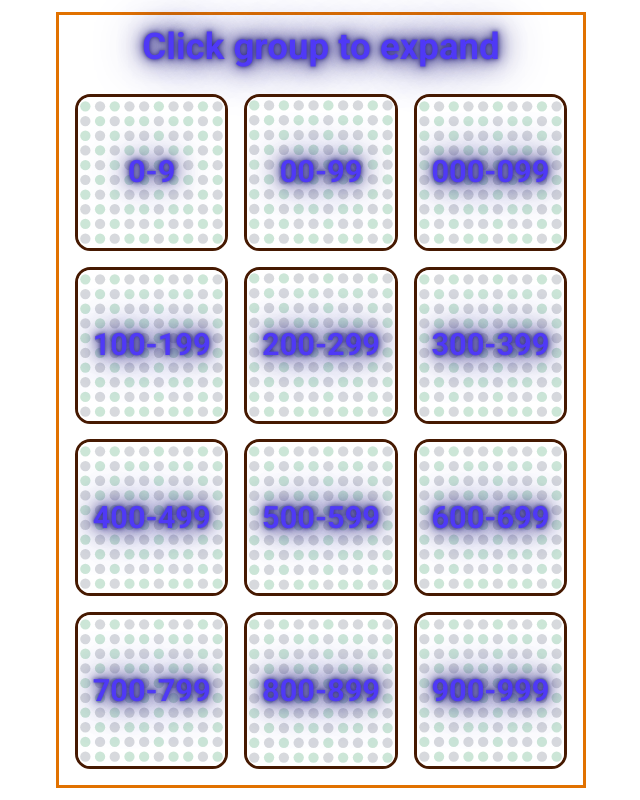
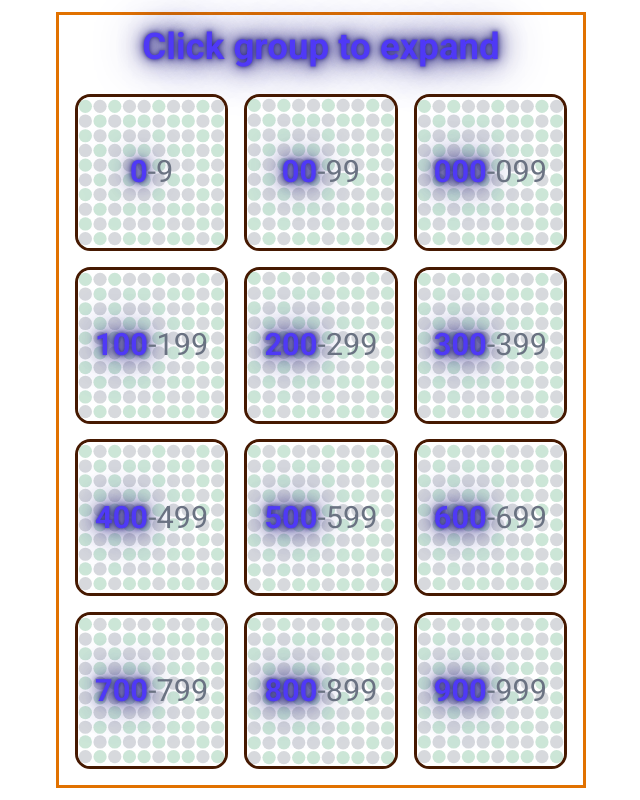
Before and after one commit to danielvance1/memory-trainer, a Next.js app: page /mappings in a window 1280 px wide. Shown: the whole page, without its empty margins (319-959 px from the left). Built offline with nearby package versions, Linux system fonts and the light colour scheme.

Commit message:
can now expand bubble group previews (badly).

```diff
--- a/app/components/BubbleGroupPreview.tsx
+++ b/app/components/BubbleGroupPreview.tsx
@@ -10,6 +10,8 @@ export type BubbleGroupPreviewProps = {
 }
 
 function BubbleGroupPreview({ first, bubbleCount, significantDigits, bubbleStates }: BubbleGroupPreviewProps) {
+    const [expanded, setExpanded] = useState(false);
+
     let displayFirst = first.toString()
     let displayLast = (first+bubbleCount-1).toString()
 
@@ -22,7 +24,7 @@ function BubbleGroupPreview({ first, bubbleCount, significantDigits, bubbleState
 
     function generateDotGridSVG(bubbleStates: boolean[]) {
         const cellSize = 10
-        const dotRadius = cellSize * 0.35
+        const dotRadius = cellSize * 0.45
 
         const circles = bubbleStates.map((isGreen, i) => {
             const col = i%10
@@ -45,7 +47,8 @@ function BubbleGroupPreview({ first, bubbleCount, significantDigits, bubbleState
     const testPercentage = 0.4
 
     return (
-        <div className="h-full w-full @container">
+        <div className={`h-full w-full @container`}
+             onClick={() => setExpanded(true)}>
             <div className={`transition-colors duration-200 ease-in-out
                             w-full h-full
                             rounded-[10cqw]
@@ -64,8 +67,11 @@ function BubbleGroupPreview({ first, bubbleCount, significantDigits, bubbleState
                     <div className="bg-indigo-950/80 col-start-1 row-start-1 w-full rounded-r-[7cqw]"></div>
                     <div className="bg-background/80 col-start-2 row-start-1 w-full"></div>
                     <div className="grid col-start-1 col-end-3 row-start-1 place-items-center
-                                    awesome-text text-[20cqw] w-full h-full hover:opacity-0 transition-opacity duration-0  glow-text">
-                        {title}
+                                    w-full h-full hover:opacity-0 transition-opacity duration-0">
+                        <div>
+                            <span className="awesome-text text-[20cqw] glow-text">{displayFirst}</span>
+                            <span className="text-[20cqw] text-gray-500">{"-" + displayLast}</span>
+                        </div>
                     </div>
                 </div>
             </div>
--- a/app/mappings/page.tsx
+++ b/app/mappings/page.tsx
@@ -8,6 +8,7 @@ import { BubbleGroupPreviewProps } from '../components/BubbleGroupPreview'
 
 export default function MappingsPage() {
     const [hyperFocus, setHyperFocus] = useState(false)
+    const [expandedIdx, setExpandedIdx] = useState(-1)
 
 
   // const digitsRegex = /^\d{1,3}$/;
@@ -51,7 +52,12 @@ export default function MappingsPage() {
         })
     }
 
-
+    const expandedPosition = {
+        gridRowStart: 1,
+        gridRowEnd: 4,
+        gridColumnStart: 1,
+        gridColumnEnd: 4
+    }
 
     return (
         // <div className="aspect-1/3 bg-red-50 h-screen">
@@ -77,23 +83,28 @@ export default function MappingsPage() {
                             const row = Math.floor(index/3) + 1
                             const col = index%3+1
 
+                            const startPosition = {
+                                gridRowStart: row,
+                                gridRowEnd: row+1,
+                                gridColumnStart: col,
+                                gridColumnEnd: col+1
+                            }
+
                             return (
-                                <div key={index}
+                                <motion.div key={index}
+                                     layout
+                                     transition={{ duration: 0.3, ease: 'easeInOut'}}
                                      className="hover:z-10"
                                      onMouseEnter={() => setHyperFocus(true)}
                                      onMouseLeave={() => setHyperFocus(false)}
-                                    style={{
-                                        gridRowStart: row,
-                                        gridRowEnd: row+1,
-                                        gridColumnStart: col,
-                                        gridColumnEnd: col+1
-                                    }}>
+                                     onClick={() => setExpandedIdx(index)}
+                                    style={expandedIdx==index ? { ...expandedPosition } : { ...startPosition }}>
                                     <BubbleGroupPreview
                                         first={props.first}
                                         bubbleCount={props.bubbleCount}
                                         significantDigits={props.significantDigits}
                                         bubbleStates={testData}/>
-                                </div>
+                                </motion.div>
                             )
                         })}
                         <div className={`${hyperFocus ? "opacity-80" : "opacity-0"} transition-opacity duration-800 bg-background col-start-1 col-end-4 row-start-1 row-end-5 pointer-events-none z-0`}>
```
